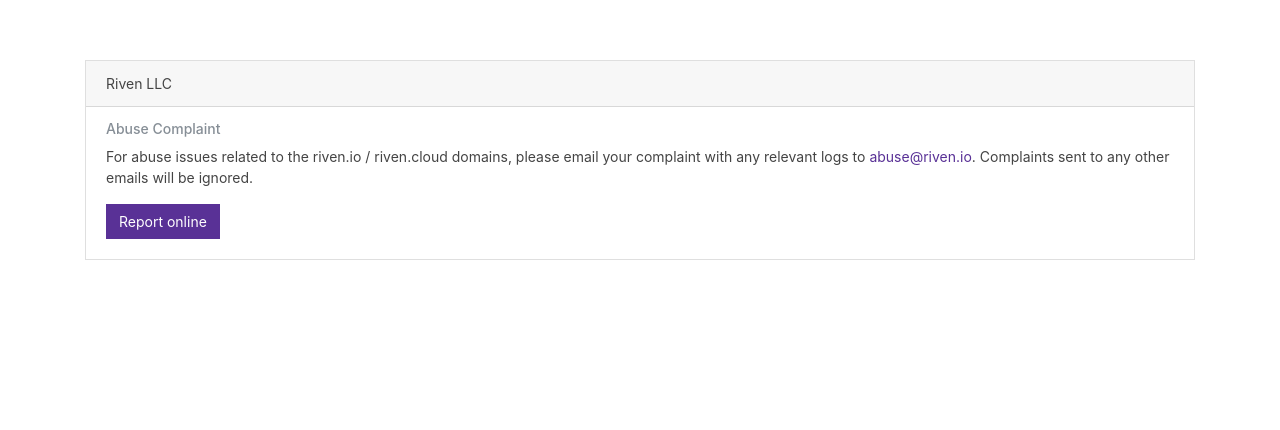
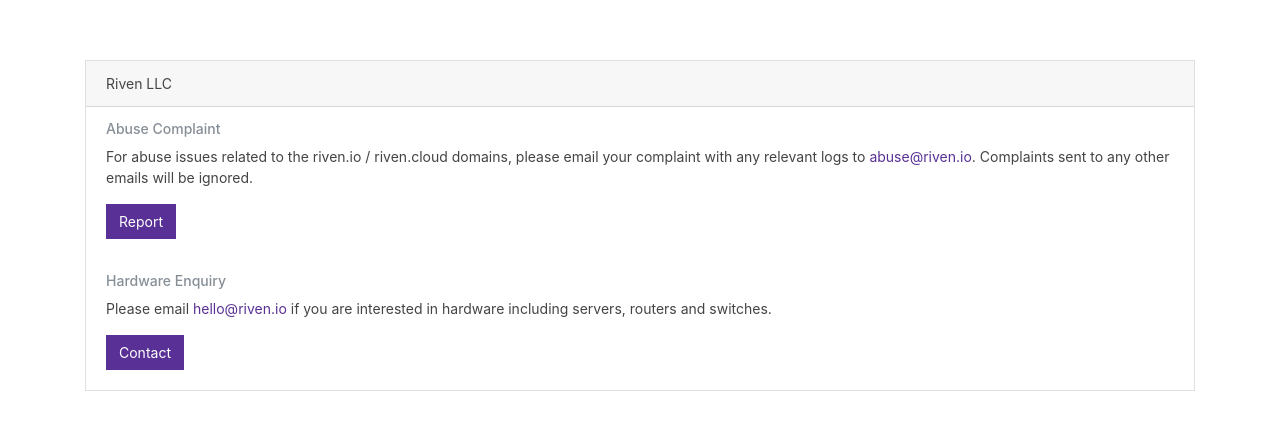
Before and after one commit to rivenio/riven.io, a plain HTML site: page index.html in a window 1280 px wide. Shown: the part 240-670 px from the top of the page. Drawn offline with nearby package versions, Linux system fonts and the light colour scheme.

Commit message:
Update index.html

```diff
--- a/index.html
+++ b/index.html
@@ -19,7 +19,12 @@ body {
 		<div class="card-body">
 			<h6 class="card-subtitle mb-2 text-muted">Abuse Complaint</h6>
 			<p class="card-text">For abuse issues related to the riven.io / riven.cloud domains, please email your complaint with any relevant logs to <a href="mailto:abuse@riven.io">abuse@riven.io</a>. Complaints sent to any other emails will be ignored.</p>
-			<a href="#" class="btn btn-primary">Report online</a>
+			<a href="https://sa.net/contact/" class="btn btn-primary">Report</a>
+		</div>
+		<div class="card-body">
+			<h6 class="card-subtitle mb-2 text-muted">Hardware Enquiry</h6>
+			<p class="card-text">Please email <a href="mailto:hello@riven.io">hello@riven.io</a> if you are interested in hardware including servers, routers and switches.</p>
+			<a href="https://sa.net/contact/" class="btn btn-primary">Contact</a>
 		</div>
 		</div>
 	</div>
```
